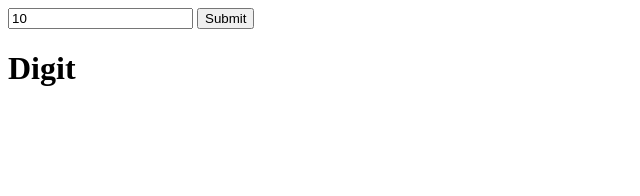
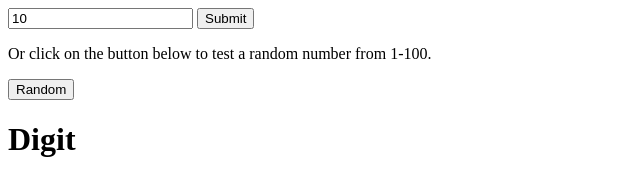
Before and after one commit to richardlin7/Fibonacci, a website: page public/index.html in a window 1280 px wide. Shown: the whole page, without its empty margins (0-640 px from the left). Drawn offline with Linux system fonts and the light colour scheme.

Commit message:
Add Button that uses api to obtain random number for fibonacci function

```diff
--- a/public/index.html
+++ b/public/index.html
@@ -10,6 +10,10 @@
       value="10"
     />
     <button onclick="onClick()">Submit</button>
+
+    <p>Or click on the button below to test a random number from 1-100.</p>
+    <button onclick="onClick1()">Random</button>
+
     <h1>Digit</h1>
     <section id="output"></section>
 
--- a/public/index.js
+++ b/public/index.js
@@ -1,3 +1,5 @@
+//const { response } = require("express");
+
 function onClick() {
   // recieve input from text box
   const n = document.getElementById("input").value;
@@ -5,3 +7,15 @@ function onClick() {
   // output result of function to log
   document.getElementById("output").textContent = fibonacci(n);
 }
+
+function onClick1() {
+  fetch("http://162.243.173.140:4000")
+    .then((response) => {
+      return random();
+    })
+    .then((users) => {
+      console.log(users);
+    });
+
+  document.getElementById("output").textContent = 0;
+}
```
